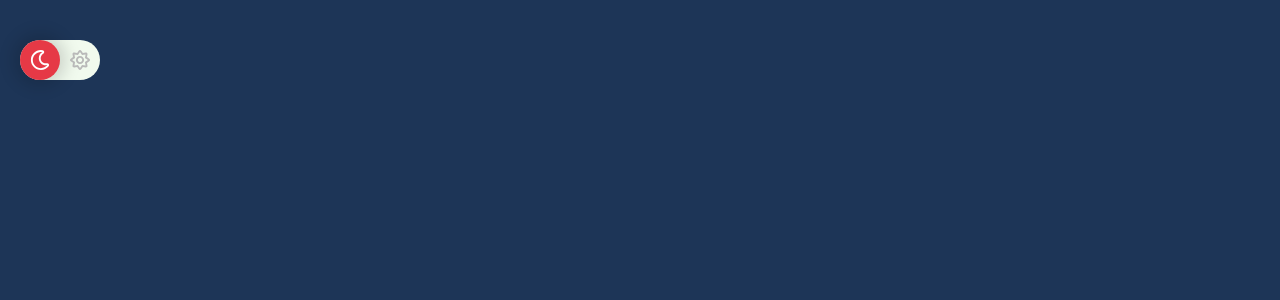
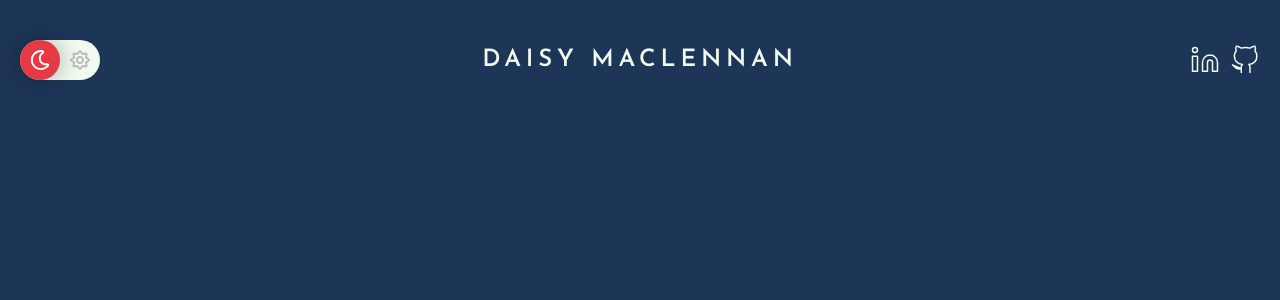
Before and after one commit to daisymaclennan/ts-portfolio, a Next.js app: page / in a window 1280 px wide. Shown: the top 300 px of the page. Built offline with nearby package versions, Linux system fonts and the light colour scheme.

Commit message:
Build out header

```diff
--- a/components/Header/Header.tsx
+++ b/components/Header/Header.tsx
@@ -1,5 +1,7 @@
 import styled from "styled-components";
 import ThemeToggle from "../ThemeToggle/ThemeToggle";
+import SocialIcons from "./SocialIcons";
+import Icon from "../Icon";
 
 interface HeaderProps {
   className?: string;
@@ -9,6 +11,15 @@ const Header = ({ className }: HeaderProps) => {
   return (
     <header className={className}>
       <ThemeToggle />
+      <h1>Daisy Maclennan</h1>
+      <SocialIcons>
+        <a href="google.com">
+          <Icon name="linkedin" />
+        </a>
+        <a href="google.com">
+          <Icon name="github" />
+        </a>
+      </SocialIcons>
     </header>
   );
 };
@@ -19,6 +30,25 @@ const StyledHeader = styled(Header)`
   top: 0;
   left: 20px;
   padding: 40px 0;
+  height: 40px;
+  display: flex;
+  align-items: center;
+
+  > ${ThemeToggle} {
+    position: absolute;
+    left: 0;
+  }
+
+  h1 {
+    font-weight: 600;
+    font-size: 24px;
+    line-height: 24px;
+    text-align: center;
+    letter-spacing: 0.2em;
+    text-transform: uppercase;
+    color: ${(props) => props.theme.contrast};
+    width: 100%;
+  }
 `;
 
 export default StyledHeader;
--- /dev/null
+++ b/components/Header/SocialIcons.tsx
@@ -0,0 +1,30 @@
+import styled from "styled-components";
+
+const SocialIcons = styled.div`
+  position: fixed;
+  right: 20px;
+  display: flex;
+  a {
+    height: 30px;
+    width: 30px;
+    svg {
+      width: 100%;
+      height: 100%;
+      stroke: ${(props) => props.theme.contrast};
+      fill: ${(props) => props.theme.background};
+      transition: 0.25s ease-in;
+    }
+
+    &:hover {
+      svg {
+        fill: ${(props) => props.theme.contrast};
+      }
+    }
+
+    & + a {
+        margin-left: 10px;
+    }
+  }
+`;
+
+export default SocialIcons;
--- a/components/Icon/GitHub.tsx
+++ b/components/Icon/GitHub.tsx
@@ -4,8 +4,6 @@ function Icon() {
   return (
     <svg
       xmlns="http://www.w3.org/2000/svg"
-      width="40"
-      height="40"
       fill="none"
       viewBox="0 0 40 40"
     >
--- a/components/Icon/LinkedIn.tsx
+++ b/components/Icon/LinkedIn.tsx
@@ -4,8 +4,6 @@ function Icon() {
   return (
     <svg
       xmlns="http://www.w3.org/2000/svg"
-      width="40"
-      height="40"
       fill="none"
       viewBox="0 0 40 40"
     >
--- a/components/Icon/index.tsx
+++ b/components/Icon/index.tsx
@@ -7,7 +7,7 @@ import Cloud from "./Cloud";
 import Star from "./Star";
 import MoonVector from "./MoonVector";
 
-const Icon = ({ name }) => {
+const Icon = ({ name }: { name: string }) => {
   switch (name) {
     case "sun":
       return <Sun />;
```
